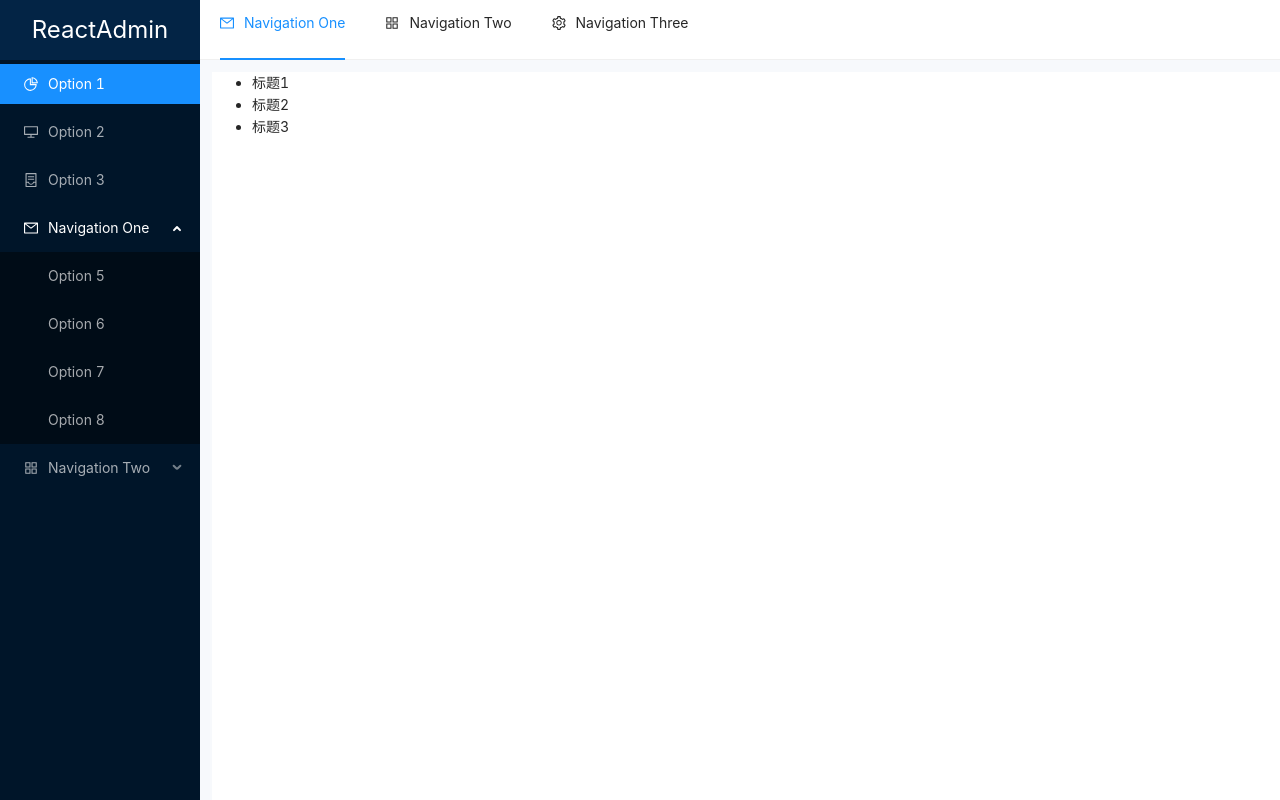
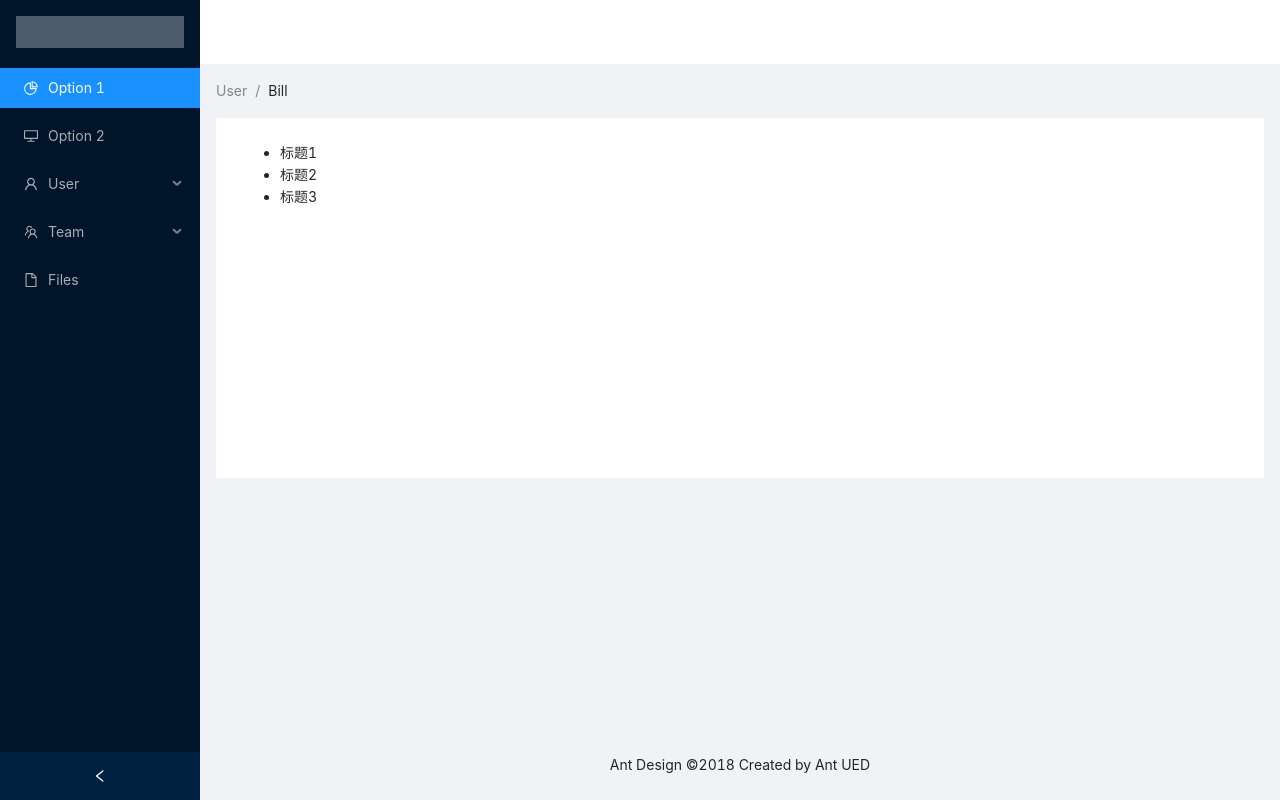
Before and after one commit to windboy3699/antadmin, a React app: page /home/all in a window 1280 px wide. Built offline with nearby package versions, Linux system fonts and the light colour scheme.

Commit message:
remove header left

```diff
--- a/src/App.css
+++ b/src/App.css
@@ -1,65 +1,12 @@
-@import '~antd/dist/antd.css';
-
-.left-wrap {
-  position: fixed;
-  top: 0;
-  left: 0;
-  bottom: 0;
-  width: 200px;
-  height: 100%;
+.logo {
+  height: 32px;
+  margin: 16px;
+  background: rgba(255, 255, 255, 0.3);
 }
 
-.left-logo {
-  height: 60px;
-  line-height: 60px;
-  text-align: center;
-  background: #032445;
-  color: white;
-  font-size: x-large;
+.site-layout .site-layout-background {
+  background: #fff;
 }
-
-.ant-menu {
-  height: 100%;
+[data-theme="dark"] .site-layout .site-layout-background {
+  background: #141414;
 }
-
-.header-wrap {
-  position: fixed;
-  top: 0;
-  left: 200px;
-  width: 100%;
-  height: 60px;
-}
-
-.header-nav {
-  position: absolute!important;
-  left: 0;
-}
-
-.header-nav li {
-  float: left;
-  margin-right: 20px;
-  padding-top: 20px;
-  list-style-type: none;
-  font-size: 14px;
-}
-
-.header-nav li.high-light {
-  padding-top: 18px;
-  border-top: 2px solid #1890ff;
-}
-
-.main-wrap {
-  position: fixed;
-  top: 60px;
-  left: 200px;
-  width: 100%;
-  height: 100%;
-  background: #f7f9fc;
-}
-
-.main-content {
-  width: 100%;
-  height: 100%;
-  background: white;
-  margin: 12px;
-}
--- a/src/App.js
+++ b/src/App.js
@@ -1,27 +1,80 @@
+import React from 'react';
+import ReactDOM from 'react-dom';
+import 'antd/dist/antd.css';
+import './index.css';
 import './App.css';
-import React, { Component } from 'react';
 import { BrowserRouter, Switch, Route, Redirect } from 'react-router-dom';
-import Header from "./components/Header";
-import Left from "./components/Left";
-import Main from "./components/Main";
-import List from "./components/List";
+import { Layout, Menu, Breadcrumb } from 'antd';
+import {
+    DesktopOutlined,
+    PieChartOutlined,
+    FileOutlined,
+    TeamOutlined,
+    UserOutlined,
+} from '@ant-design/icons';
+import List from './components/List';
 
-class App extends Component {
+const { Header, Content, Footer, Sider } = Layout;
+const { SubMenu } = Menu;
+
+class App extends React.Component {
+    state = {
+        collapsed: false,
+    };
+
+    onCollapse = collapsed => {
+        console.log(collapsed);
+        this.setState({ collapsed });
+    };
+
     render() {
+        const { collapsed } = this.state;
         return (
+            <Layout style={{ minHeight: '100vh' }}>
+                <Sider collapsible collapsed={collapsed} onCollapse={this.onCollapse}>
+                    <div className="logo" />
+                    <Menu theme="dark" defaultSelectedKeys={['1']} mode="inline">
+                        <Menu.Item key="1" icon={<PieChartOutlined />}>
+                            Option 1
+                        </Menu.Item>
+                        <Menu.Item key="2" icon={<DesktopOutlined />}>
+                            Option 2
+                        </Menu.Item>
+                        <SubMenu key="sub1" icon={<UserOutlined />} title="User">
+                            <Menu.Item key="3">Tom</Menu.Item>
+                            <Menu.Item key="4">Bill</Menu.Item>
+                            <Menu.Item key="5">Alex</Menu.Item>
+                        </SubMenu>
+                        <SubMenu key="sub2" icon={<TeamOutlined />} title="Team">
+                            <Menu.Item key="6">Team 1</Menu.Item>
+                            <Menu.Item key="8">Team 2</Menu.Item>
+                        </SubMenu>
+                        <Menu.Item key="9" icon={<FileOutlined />}>
+                            Files
+                        </Menu.Item>
+                    </Menu>
+                </Sider>
+                <Layout className="site-layout">
+                    <Header className="site-layout-background" style={{ padding: 0 }} />
+                    <Content style={{ margin: '0 16px' }}>
+                        <Breadcrumb style={{ margin: '16px 0' }}>
+                            <Breadcrumb.Item>User</Breadcrumb.Item>
+                            <Breadcrumb.Item>Bill</Breadcrumb.Item>
+                        </Breadcrumb>
+                        <div className="site-layout-background" style={{ padding: 24, minHeight: 360 }}>
                             <BrowserRouter>
-          <div>
-            <Header></Header>
-            <Left></Left>
-            <Main>
                                 <Switch>
                                     <Redirect exact from="/" to="/home/all" />
                                     <Route path='/home/:tab' component={List}></Route>
                                 </Switch>
-            </Main>
+                                {this.props.children}
+                            </BrowserRouter>
                         </div>
-        </BrowserRouter>
-    )
+                    </Content>
+                    <Footer style={{ textAlign: 'center' }}>Ant Design ©2018 Created by Ant UED</Footer>
+                </Layout>
+            </Layout>
+        );
     }
 }
 
--- a/src/components/Header.js
+++ /dev/null
@@ -1,40 +0,0 @@
-import React, { Component } from 'react';
-import { Link } from 'react-router-dom';
-import { Menu } from 'antd';
-import { MailOutlined, AppstoreOutlined, SettingOutlined } from '@ant-design/icons';
-import '../test.less';
-
-const { SubMenu } = Menu;
-
-class Header extends Component {
-
-    state = {
-        current: 'mail',
-    };
-
-    handleClick = e => {
-        console.log('click ', e);
-        this.setState({ current: e.key });
-    };
-
-    render() {
-        const { current } = this.state;
-        return (
-            <div className="header-wrap">
-                <Menu onClick={this.handleClick} selectedKeys={[current]} mode="horizontal">
-                    <Menu.Item key="mail" icon={<MailOutlined />} className="test1">
-                    Navigation One
-                    </Menu.Item>
-                    <Menu.Item key="appstore" icon={<AppstoreOutlined />}>
-                        Navigation Two
-                    </Menu.Item>
-                    <Menu.Item key="setting" icon={<SettingOutlined />}>
-                        Navigation Three
-                    </Menu.Item>
-                </Menu>
-            </div>
-        )
-    }
-}
-
-export default Header;
--- a/src/components/Left.js
+++ /dev/null
@@ -1,67 +0,0 @@
-import React, { Component } from 'react';
-import { Link } from 'react-router-dom';
-
-import { Menu, Button } from 'antd';
-import {
-    AppstoreOutlined,
-    MenuUnfoldOutlined,
-    MenuFoldOutlined,
-    PieChartOutlined,
-    DesktopOutlined,
-    ContainerOutlined,
-    MailOutlined,
-} from '@ant-design/icons';
-
-const { SubMenu } = Menu;
-
-class Left extends Component {
-    state = {
-        collapsed: false,
-    };
-
-    toggleCollapsed = () => {
-        this.setState({
-            collapsed: !this.state.collapsed,
-        });
-    };
-    render() {
-        return (
-            <div className="left-wrap">
-                <div className="left-logo">ReactAdmin</div>
-                <Menu
-                    defaultSelectedKeys={['1']}
-                    defaultOpenKeys={['sub1']}
-                    mode="inline"
-                    theme="dark"
-                    inlineCollapsed={this.state.collapsed}
-                >
-                    <Menu.Item key="1" icon={<PieChartOutlined />}>
-                        Option 1
-                    </Menu.Item>
-                    <Menu.Item key="2" icon={<DesktopOutlined />}>
-                        Option 2
-                    </Menu.Item>
-                    <Menu.Item key="3" icon={<ContainerOutlined />}>
-                        Option 3
-                    </Menu.Item>
-                    <SubMenu key="sub1" icon={<MailOutlined />} title="Navigation One">
-                        <Menu.Item key="5">Option 5</Menu.Item>
-                        <Menu.Item key="6">Option 6</Menu.Item>
-                        <Menu.Item key="7">Option 7</Menu.Item>
-                        <Menu.Item key="8">Option 8</Menu.Item>
-                    </SubMenu>
-                    <SubMenu key="sub2" icon={<AppstoreOutlined />} title="Navigation Two">
-                        <Menu.Item key="9">Option 9</Menu.Item>
-                        <Menu.Item key="10">Option 10</Menu.Item>
-                        <SubMenu key="sub3" title="Submenu">
-                            <Menu.Item key="11">Option 11</Menu.Item>
-                            <Menu.Item key="12">Option 12</Menu.Item>
-                        </SubMenu>
-                    </SubMenu>
-                </Menu>
-            </div>
-        );
-    }
-}
-
-export default Left;
--- a/src/components/Main.js
+++ /dev/null
@@ -1,15 +0,0 @@
-import React, { Component } from 'react';
-
-class Main extends Component {
-    render() {
-        return (
-            <div className="main-wrap">
-                <div className="main-content">
-                    {this.props.children}
-                </div>
-            </div>
-        )
-    }
-}
-
-export default Main;
--- a/src/test.less
+++ /dev/null
@@ -1,8 +0,0 @@
-.test1 {
-  :global {
-    .ant-menu-horizontal:not(.ant-menu-dark) > .ant-menu-item:hover, .ant-menu-horizontal:not(.ant-menu-dark) > .ant-menu-submenu:hover, .ant-menu-horizontal:not(.ant-menu-dark) > .ant-menu-item-active, .ant-menu-horizontal:not(.ant-menu-dark) > .ant-menu-submenu-active, .ant-menu-horizontal:not(.ant-menu-dark) > .ant-menu-item-open, .ant-menu-horizontal:not(.ant-menu-dark) > .ant-menu-submenu-open, .ant-menu-horizontal:not(.ant-menu-dark) > .ant-menu-item-selected, .ant-menu-horizontal:not(.ant-menu-dark) > .ant-menu-submenu-selected {
-      border-top: 2px solid #ccc;
-      border-bottom: 0px;
-    }
-  }
-}
```
Lines whose indentation alone changed are shown as unchanged.
